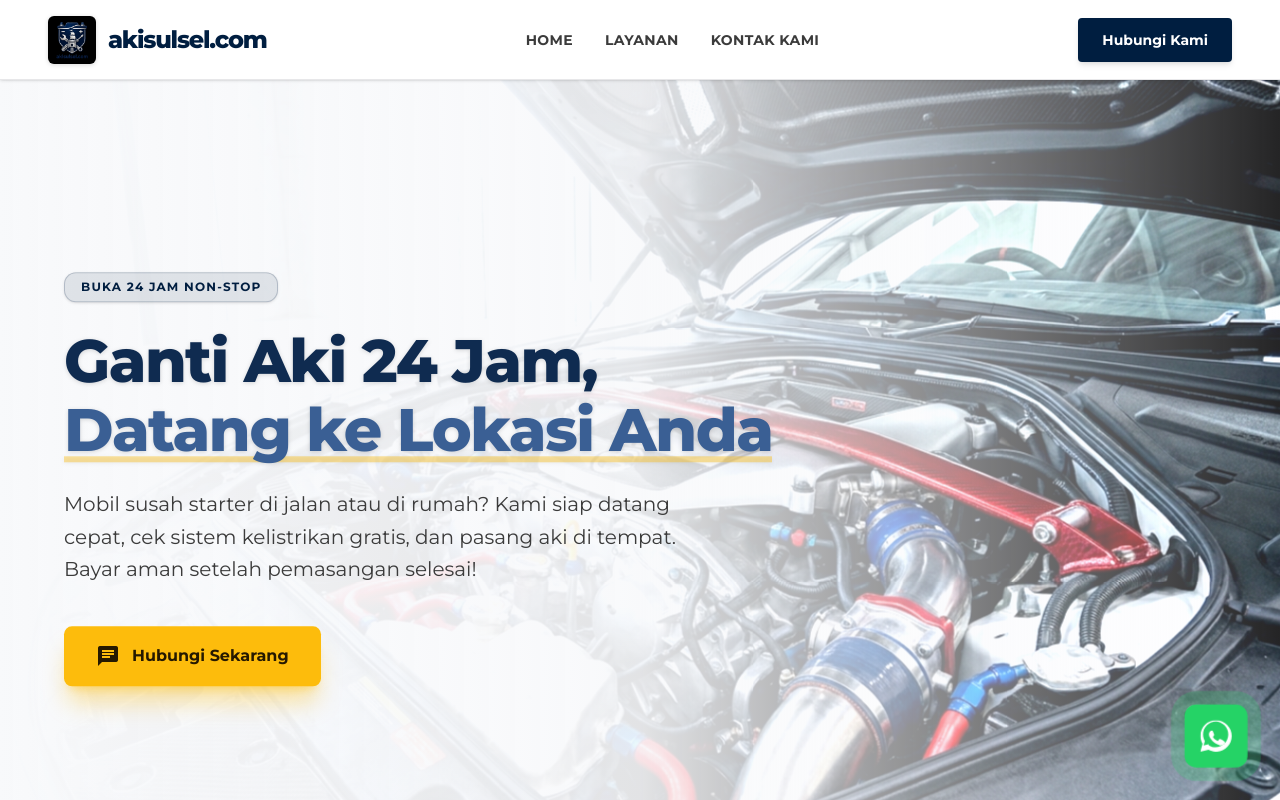
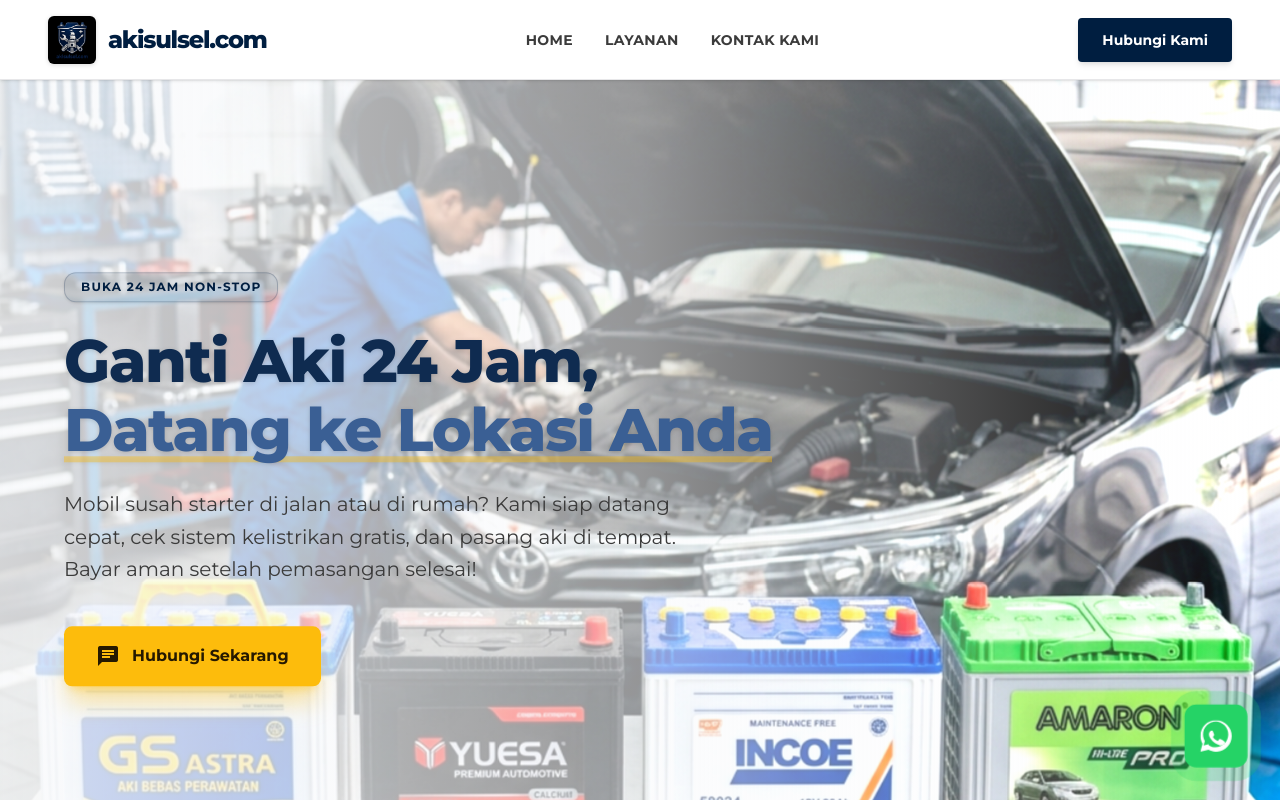
Before and after one commit to abedeefg/aki-mobil, a React (Vite) app: page / in a window 1280 px wide. Shown: the top 800 px of the page. Built offline with nearby package versions, Linux system fonts and the light colour scheme.

Commit message:
Update WhatsApp number to 6285696351715 and tweak hero image

```diff
--- a/src/App.jsx
+++ b/src/App.jsx
@@ -35,7 +35,7 @@
     return () => clearInterval(timer)
   }, [])
 
-  const waLink = "https://api.whatsapp.com/send/?phone=6285286111989&text=Halo+Admin+%E2%98%BA+Saya+ingin+menggunakan+layanan+Delivery+Aki+24+Jam.+Mohon+bantu+informasinya.+Terima+kasih.&type=phone_number&app_absent=0"
+  const waLink = "https://api.whatsapp.com/send/?phone=6285696351715&text=Halo+Admin+%E2%98%BA+Saya+ingin+menggunakan+layanan+Delivery+Aki+24+Jam.+Mohon+bantu+informasinya.+Terima+kasih.&type=phone_number&app_absent=0"
 
   const brands = [
     { name: "Brand 1", src: "/assets/brand/Desain tanpa judul.png" },
@@ -174,10 +174,10 @@
           {/* Background with Zoom animation */}
           <div className="absolute inset-0 z-0 mix-blend-normal overflow-hidden">
             <div
-              className="w-full h-full bg-cover bg-center opacity-85 absolute inset-0 filter brightness-125 contrast-105 animate-bg-zoom"
+              className="w-full h-full bg-cover bg-center absolute inset-0 filter brightness-110 contrast-105 saturate-110 animate-bg-zoom"
               style={{ backgroundImage: `url('/assets/hero.png')` }}
             ></div>
-            <div className="absolute inset-0 bg-gradient-to-b from-surface via-surface/90 to-surface/40 md:bg-gradient-to-r md:from-surface md:via-surface/90 md:to-transparent"></div>
+            <div className="absolute inset-0 bg-gradient-to-b from-surface/80 via-surface/50 to-transparent md:bg-gradient-to-r md:from-surface/85 md:via-surface/60 md:to-transparent"></div>
           </div>
           <div className="relative z-10 max-w-4xl fade-in-up animate-float visible">
             <span className="inline-block px-4 py-1.5 mb-6 bg-primary/10 text-primary font-bold rounded-full border border-primary/20 uppercase tracking-widest text-xs shadow-sm">
@@ -235,7 +235,7 @@
                 style={{ transitionDelay: `${idx * 100}ms` }}
               >
                 <div className="w-24 h-24 mb-6 flex items-center justify-center transition-all duration-500 group-hover:scale-115 group-hover:rotate-6">
-                  <img alt={adv.title} className="w-full h-full object-contain filter brightness-110 drop-shadow" src={adv.img}/>
+                  <img alt={adv.title} className="w-full h-full object-contain filter brightness-110 drop-shadow" src={adv.img} />
                 </div>
                 <h3 className="text-xl md:text-2xl text-on-primary mb-3 font-bold">{adv.title}</h3>
                 <p className="text-on-primary/80 text-sm md:text-base group-hover:text-secondary-fixed transition-colors leading-relaxed">{adv.desc}</p>
@@ -344,7 +344,7 @@
 
             {/* Dots */}
             <div className="flex justify-center gap-2 mt-8">
-              {[0,1,2,3,4].map(i => (
+              {[0, 1, 2, 3, 4].map(i => (
                 <button
                   key={i}
                   onClick={() => setActiveTestimonial(i)}
```
Also changed, not shown: public/assets/hero.png.
